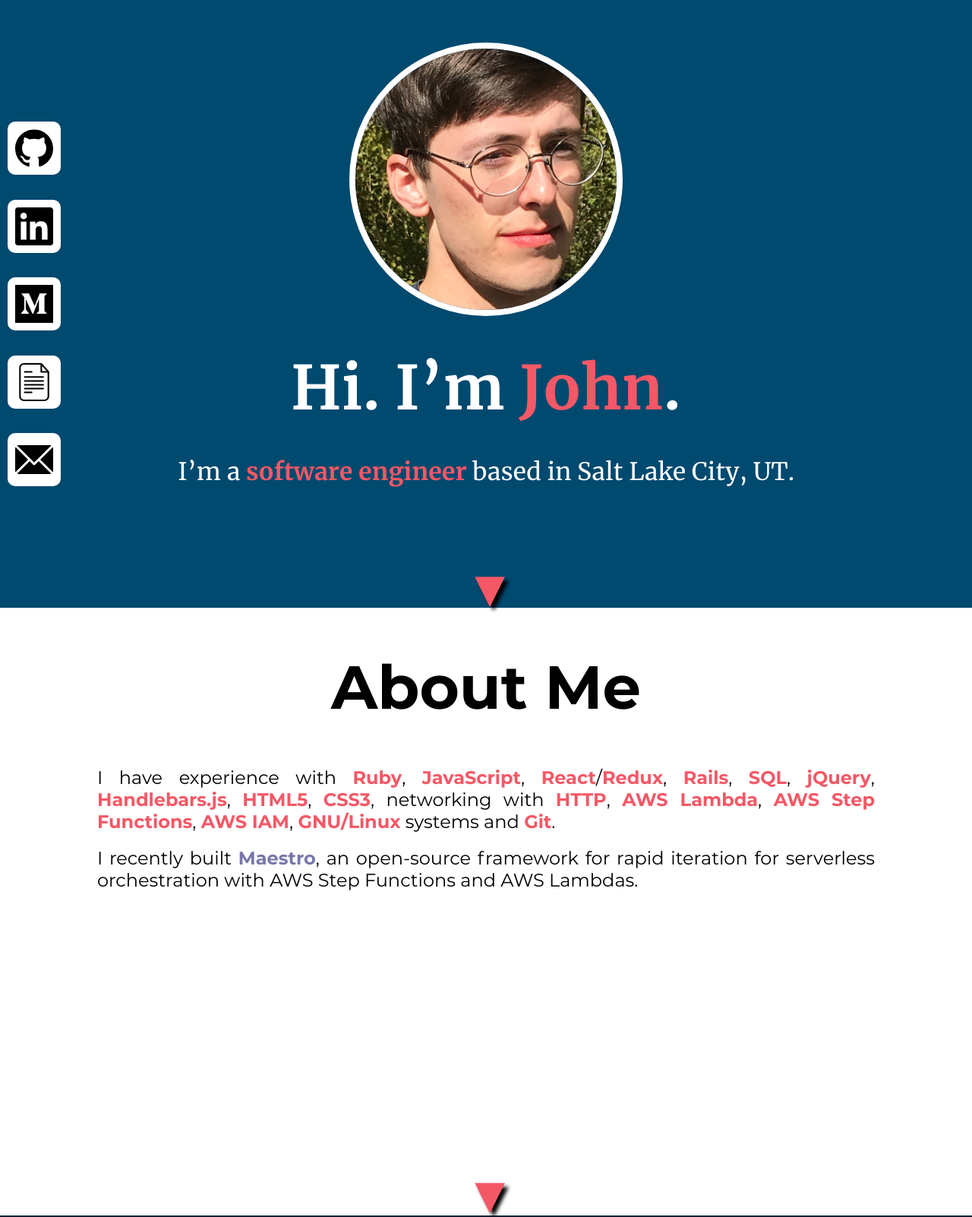
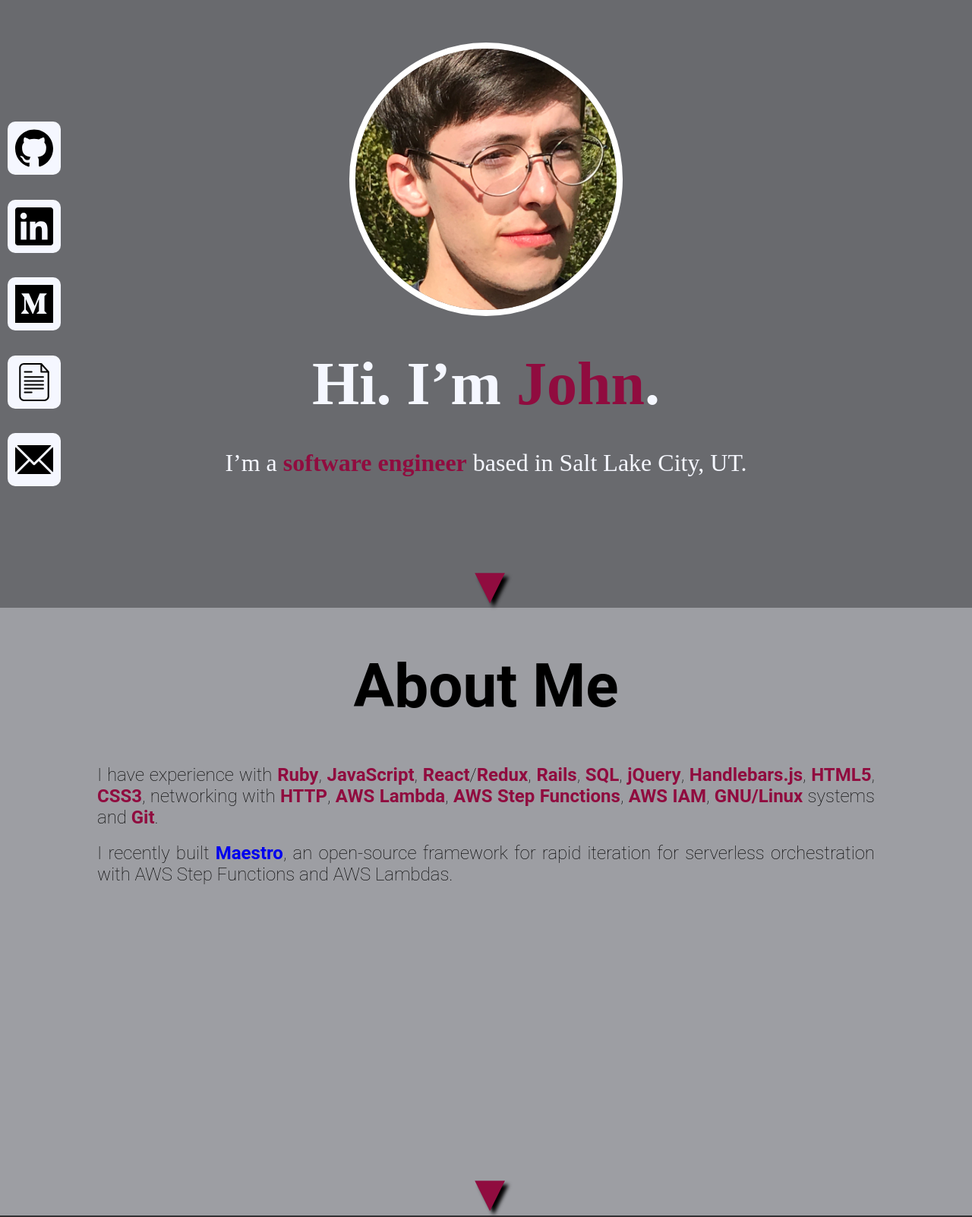
Before and after one commit to johnisom/johnisom.github.io, a plain HTML site: page index.html in a window 1280 px wide. Shown: the top 1602 px of the page at 76% size. Drawn offline with Linux system fonts and the light colour scheme.

Commit message:
Change colors and fonts to be maestro-specific

```diff
--- a/assets/stylesheets/main.css
+++ b/assets/stylesheets/main.css
@@ -1,13 +1,22 @@
+:root {
+  --maestro-red: #900c3f;
+  --maestro-white: #f5f7ff;
+  --maestro-black: #313133;
+  --maestro-grey: #696a6e;
+  --maestro-light-grey: #9d9ea3;
+}
+
 * {
     box-sizing: border-box;
 }
 
 html {
+    background-color: var(--maestro-light-grey);
     scroll-behavior: smooth;
 }
 
 a {
-    color: #77a;
+    /*color: #77a;*/
     text-decoration: none;
 }
 
@@ -16,12 +25,12 @@ a:hover {
 }
 
 a:active {
-    color: #f45866;
+    /*color: #f45866;*/
     outline: none;
 }
 
 b {
-    color: #f45866;
+    color: var(--maestro-red);
     font-weight: bold;
 }
 
@@ -44,7 +53,7 @@ body > aside .social-icons {
 }
 
 .social-icons img {
-    background-color: #fff;
+    background-color: var(--maestro-white);
     border-radius: 10px;
     display: block;
     padding: 10px;
@@ -57,9 +66,9 @@ section {
 }
 
 header {
-    background-color: #00496f;
-    color: #fff;
-    font-family: Merriweather, serif;
+    background-color: var(--maestro-grey);
+    color: var(--maestro-white);
+    font-family: RiftSoft, serif;
     text-align: center;
 }
 
@@ -85,7 +94,7 @@ header p {
 
 .chevron {
     bottom: 25px;
-    color: #f45866;
+    color: var(--maestro-red);
     display: inline-block;
     font-size: 10vh;
     height: 50px;
@@ -99,7 +108,6 @@ header p {
 }
 
 .chevron:hover {
-    color: #f23b4b;
     text-decoration: none;
 }
 
@@ -108,7 +116,8 @@ main p {
 }
 
 main section {
-    font-family: Montserrat, sans-serif;
+    font-family: Roboto, sans-serif;
+    font-weight: 200;
     min-height: 100vh;
     text-align: justify;
 }
@@ -126,8 +135,8 @@ main img {
 }
 
 #capstone-project {
-    background-color: #023;
-    color: #fff;
+    background-color: var(--maestro-black);
+    color: var(--maestro-white);
 }
 
 #capstone-project figure {
@@ -169,16 +178,16 @@ main img {
 }
 
 footer {
-    background-color: #00496f;
-    color: #fff;
-    font-family: Merriweather, sans-serif;
+    background-color: var(--maestro-grey);
+    color: var(--maestro-white);
+    font-family: RiftSoft, sans-serif;
     font-size: 1.2rem;
     padding: 5vh 10vw;
     text-align: center;
 }
 
 footer a {
-    color: #aaf;
+    /*color: #aaf;*/
 }
 
 footer .social-icons {
```
